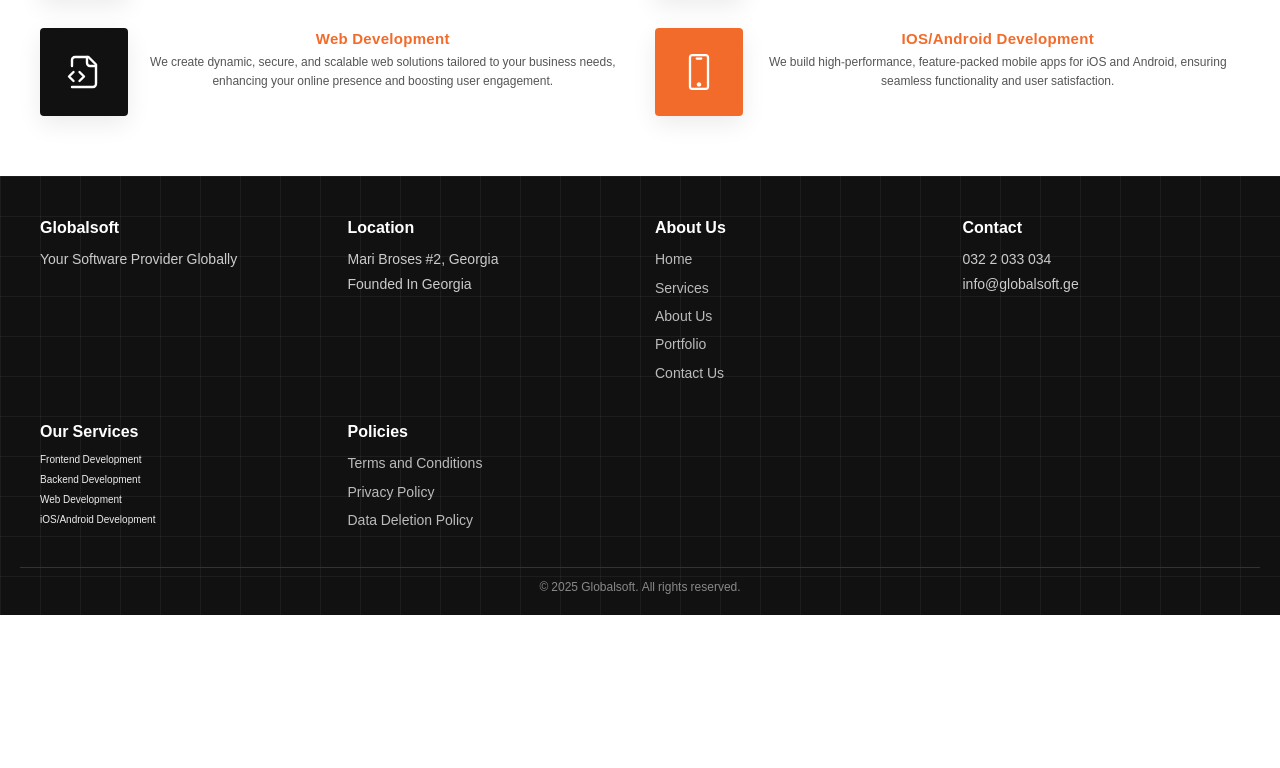
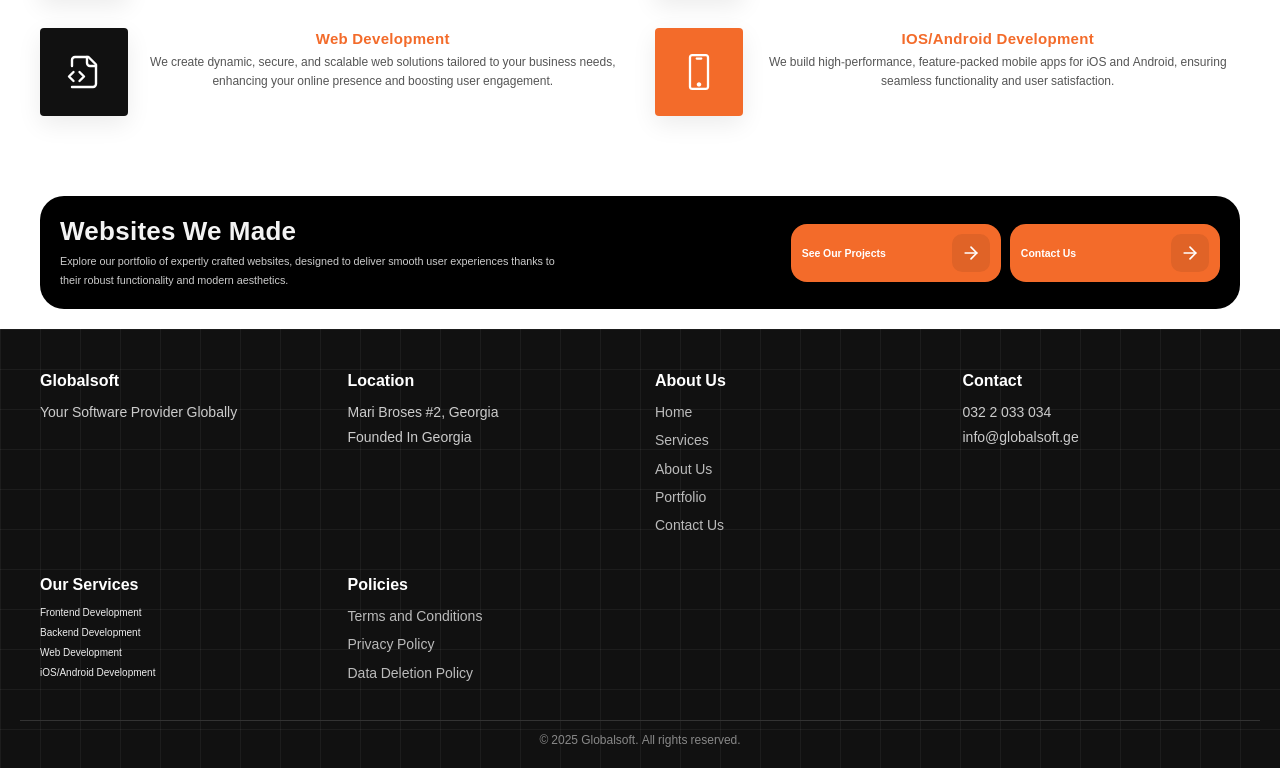
Before and after one commit to ananotopuria/globalSoft, a React (Vite) app: page / in a window 1280 px wide. Shown: the part 1139-1907 px from the top of the page. Before the commit the page ends 1754 px from the top, so only its background shows below. Built offline with nearby package versions, Linux system fonts and the light colour scheme.

Commit message:
feat(home): add portfolio teaser section

```diff
--- /dev/null
+++ b/src/components/HomePageComponents/PortfolioSection/index.tsx
@@ -0,0 +1,48 @@
+import { useTranslation } from "react-i18next";
+import { FiArrowRight } from "react-icons/fi";
+import {
+  Wrap,
+  Inner,
+  Copy,
+  Title,
+  Description,
+  Actions,
+  ActionCard,
+  ActionText,
+  ActionIcon,
+} from "./styles";
+
+function PortfolioSection() {
+  const { t } = useTranslation();
+
+  const k = "pages.home.portfolioTeaser";
+
+  return (
+    <Wrap aria-labelledby="portfolio-teaser">
+      <Inner>
+        <Copy>
+          <Title id="portfolio-teaser">{t(`${k}.title`)}</Title>
+          <Description>{t(`${k}.body`)}</Description>
+        </Copy>
+
+        <Actions>
+          <ActionCard as="a" href={t(`${k}.primary.href`)}>
+            <ActionText>{t(`${k}.primary.label`)}</ActionText>
+            <ActionIcon>
+              <FiArrowRight />
+            </ActionIcon>
+          </ActionCard>
+
+          <ActionCard as="a" href="/contact">
+            <ActionText>{t(`${k}.secondary.label`)}</ActionText>
+            <ActionIcon>
+              <FiArrowRight />
+            </ActionIcon>
+          </ActionCard>
+        </Actions>
+      </Inner>
+    </Wrap>
+  );
+}
+
+export default PortfolioSection;
--- /dev/null
+++ b/src/components/HomePageComponents/PortfolioSection/styles.ts
@@ -0,0 +1,87 @@
+import styled from "styled-components";
+
+export const Wrap = styled.section`
+  padding: 2rem 1rem;
+`;
+
+export const Inner = styled.div`
+  max-width: 1200px;
+  margin: 0 auto;
+  background: #000;
+  border-radius: 24px;
+  padding: clamp(1.25rem, 3vw, 2rem);
+  display: grid;
+  gap: 1.5rem;
+  grid-template-columns: 1fr;
+  align-items: center;
+
+  @media (min-width: 980px) {
+    grid-template-columns: 2fr 1.2fr;
+  }
+`;
+
+export const Copy = styled.div``;
+
+export const Title = styled.h2`
+  font-size: clamp(1.6rem, 3.2vw, 2.6rem);
+  line-height: 1.15;
+  font-weight: 800;
+  letter-spacing: 0.01em;
+  color: #f3f3f3;
+  margin: 0 0 0.6rem 0;
+`;
+
+export const Description = styled.p`
+  margin: 0;
+  color: #ccc;
+  line-height: 1.7;
+  font-size: clamp(0.98rem, 1.6vw, 1.08rem);
+  max-width: 50rem;
+`;
+
+export const Actions = styled.div`
+  display: grid;
+  gap: 0.9rem;
+  grid-template-columns: 1fr 1fr;
+
+  @media (max-width: 480px) {
+    grid-template-columns: 1fr;
+  }
+`;
+
+export const ActionCard = styled.div`
+  display: grid;
+  grid-template-columns: 1fr auto;
+  align-items: center;
+  gap: 0.75rem;
+  padding: 1rem 1.1rem;
+  background-color: #f36b2a;
+  border-radius: 16px;
+  text-decoration: none;
+  color: #fff;
+  transition: background-color 1s ease;
+
+  &:hover {
+    background-color: #ccc;
+    color: #000;
+  }
+`;
+
+export const ActionText = styled.span`
+  font-size: clamp(0.98rem, 1.6vw, 1.05rem);
+  font-weight: 600;
+`;
+
+export const ActionIcon = styled.span`
+  display: inline-grid;
+  place-items: center;
+  width: 38px;
+  height: 38px;
+  border-radius: 10px;
+  background: rgba(0, 0, 0, 0.08);
+
+  svg {
+    width: 20px;
+    height: 20px;
+  }
+`;
--- a/src/components/HomePageComponents/index.tsx
+++ b/src/components/HomePageComponents/index.tsx
@@ -1,4 +1,5 @@
 import Hero from "./Hero";
+import PortfolioSection from "./PortfolioSection";
 import ServicesSection from "./ServicesSection";
 
 function HomePageComponents() {
@@ -6,6 +7,7 @@
     <main>
       <Hero />
       <ServicesSection />
+      <PortfolioSection />
     </main>
   );
 }
--- a/src/locales/en/translation.json
+++ b/src/locales/en/translation.json
@@ -69,6 +69,15 @@
             "body": "We build high-performance, feature-packed mobile apps for iOS and Android, ensuring seamless functionality and user satisfaction."
           }
         ]
+      },
+      "portfolioTeaser": {
+        "title": "Websites We  Made",
+        "body": "Explore our portfolio of expertly crafted websites, designed to deliver smooth user experiences thanks to their robust functionality and modern aesthetics.",
+        "primary": { "label": "See Our Projects", "href": "/portfolio#report" },
+        "secondary": {
+          "label": "Contact Us",
+          "href": "/portfolio#data"
+        }
       }
     },
     "whatWeDo": {
--- a/src/locales/ka/translation.json
+++ b/src/locales/ka/translation.json
@@ -69,6 +69,15 @@
             "body": "მაღალი ხარისხის, მრავალფუნქციური iOS და Android აპლიკაციების შექმნა და განვითარება - ჩვენ უზრუნველვყოფთ აპლიკაციების შეუფერხებელ ფუნქციონირებასა და მომხმარებლის კმაყოფილებას."
           }
         ]
+      },
+      "portfolioTeaser": {
+        "title": "ჩვენი შექმნილი  ვებსაიტები",
+        "body": "ჩვენი გუნდის მიერ შექმნილი დინამიური ბიზნეს პლატფორმები და ინოვაციური ვებ აპლიკაციები მორგებულია თქვენი ბიზნესის ეფექტურ ზრდასა და წარმატებაზე.",
+        "primary": { "label": "პროექტების ნახვა", "href": "/portfolio#report" },
+        "secondary": {
+          "label": "კონტაქტის გვერდი",
+          "href": "/portfolio#data"
+        }
       }
     },
     "whatWeDo": {
```
